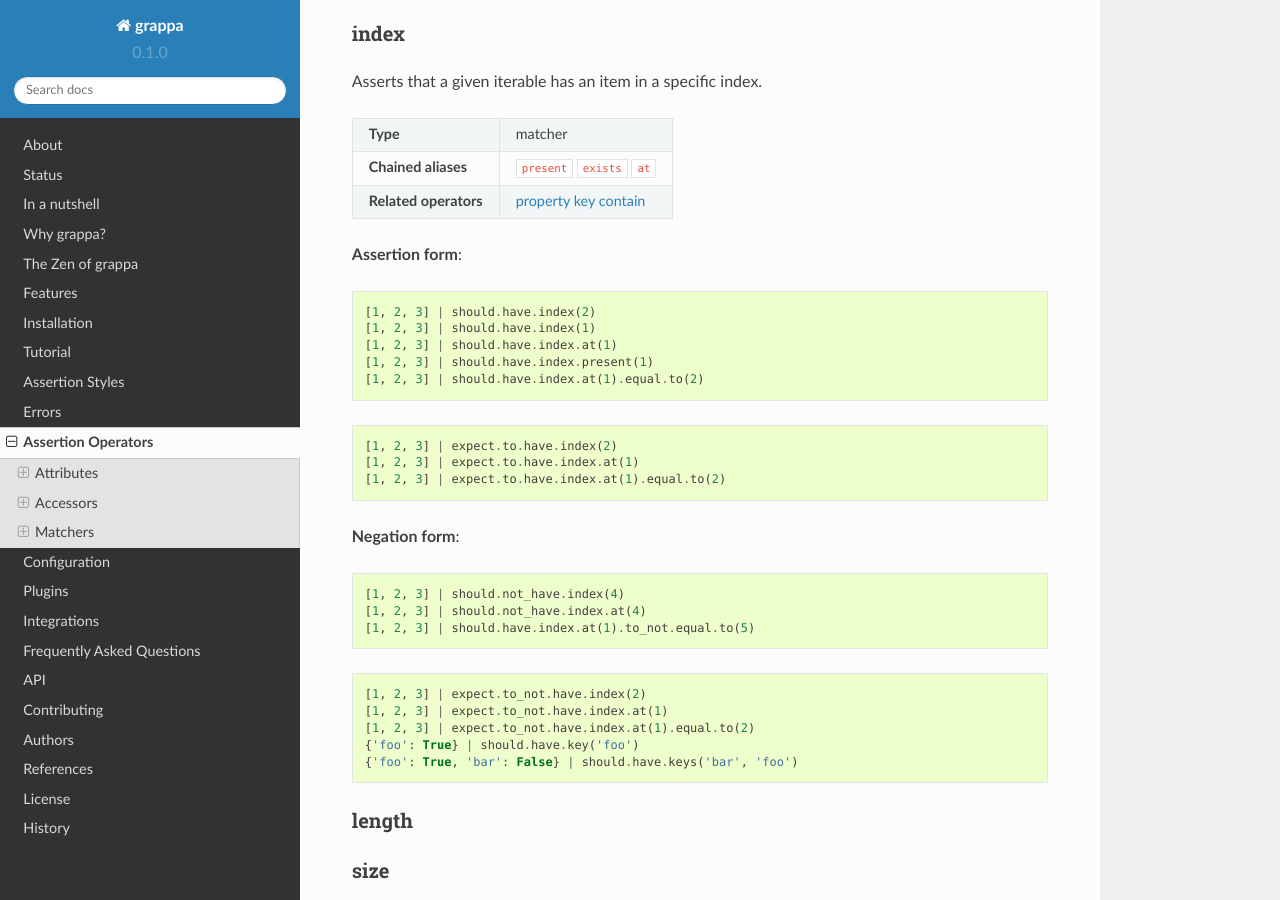
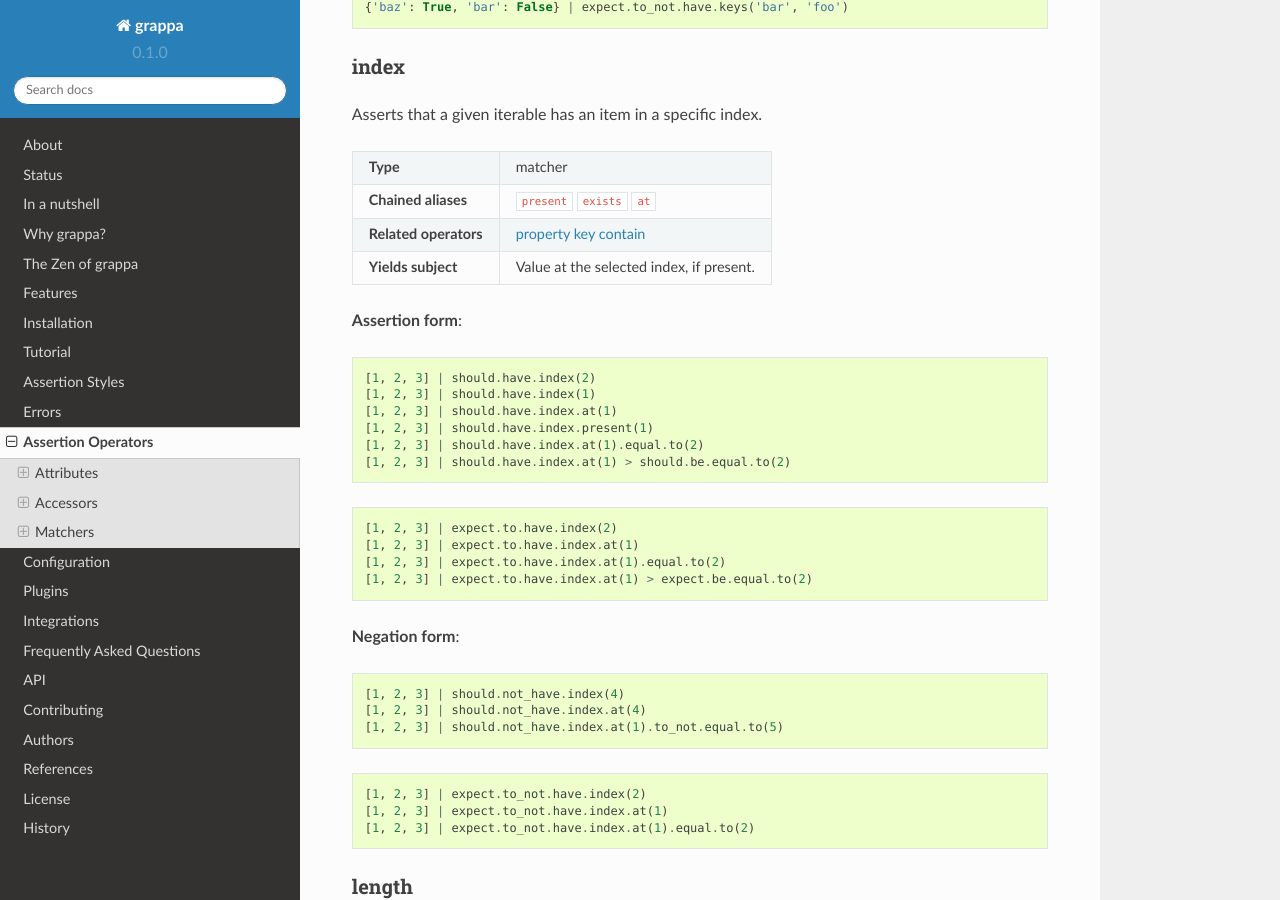
Before and after one commit to grappa-py/grappa, a Sphinx documentation site: the page built from docs/operators.rst, in a window 1280 px wide and 900 px high, scrolled down 12354 px. Built offline with Sphinx 7.4.7 and the Read the Docs theme 2.0.0, drawn with Linux system fonts in a browser that asks for light colours; some of the changed text lies outside the part shown.

Commit message:
feat(docs): add operator yield subject documentation

```diff
--- a/docs/operators.rst
+++ b/docs/operators.rst
@@ -663,7 +663,9 @@ Asserts that a given dictionary has a key or keys.
 -----------------------  ------------------------
  **Chained aliases**     ``present`` ``equal`` ``to``
 -----------------------  ------------------------
- **Related operators**   matches_
+ **Related operators**   matches_ index_
+-----------------------  ------------------------
+ **Yields subject**      The key value, if present.
 =======================  ========================
 
 **Assertion form**:
@@ -702,6 +704,8 @@ Asserts that a given iterable has an item in a specific index.
  **Chained aliases**     ``present`` ``exists`` ``at``
 -----------------------  ------------------------
  **Related operators**   property_ key_ contain_
+-----------------------  ------------------------
+ **Yields subject**      Value at the selected index, if present.
 =======================  ========================
 
 **Assertion form**:
@@ -713,12 +717,14 @@ Asserts that a given iterable has an item in a specific index.
     [1, 2, 3] | should.have.index.at(1)
     [1, 2, 3] | should.have.index.present(1)
     [1, 2, 3] | should.have.index.at(1).equal.to(2)
+    [1, 2, 3] | should.have.index.at(1) > should.be.equal.to(2)
 
 .. code-block:: python
 
     [1, 2, 3] | expect.to.have.index(2)
     [1, 2, 3] | expect.to.have.index.at(1)
     [1, 2, 3] | expect.to.have.index.at(1).equal.to(2)
+    [1, 2, 3] | expect.to.have.index.at(1) > expect.be.equal.to(2)
 
 **Negation form**:
 
@@ -726,15 +732,13 @@ Asserts that a given iterable has an item in a specific index.
 
     [1, 2, 3] | should.not_have.index(4)
     [1, 2, 3] | should.not_have.index.at(4)
-    [1, 2, 3] | should.have.index.at(1).to_not.equal.to(5)
+    [1, 2, 3] | should.not_have.index.at(1).to_not.equal.to(5)
 
 .. code-block:: python
 
     [1, 2, 3] | expect.to_not.have.index(2)
     [1, 2, 3] | expect.to_not.have.index.at(1)
     [1, 2, 3] | expect.to_not.have.index.at(1).equal.to(2)
-    {'foo': True} | should.have.key('foo')
-    {'foo': True, 'bar': False} | should.have.keys('bar', 'foo')
 
 length
 ^^^^^^
@@ -886,6 +890,8 @@ Asserts if a given object has property or properties.
  **Chained aliases**     ``present`` ``equal`` ``to``
 -----------------------  ------------------------
  **Related operators**   matches_
+-----------------------  ------------------------
+ **Yields subject**      The attribute value, if present.
 =======================  ========================
 
 **Assertion form**:
```
Also changed, not shown: 1 other file.
